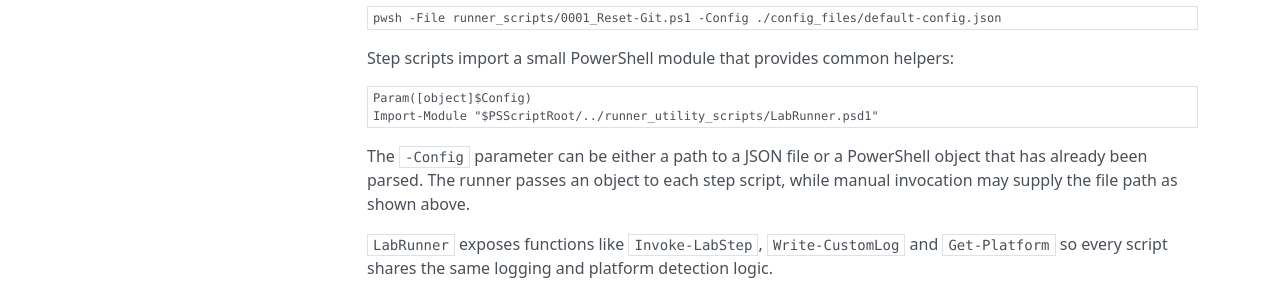
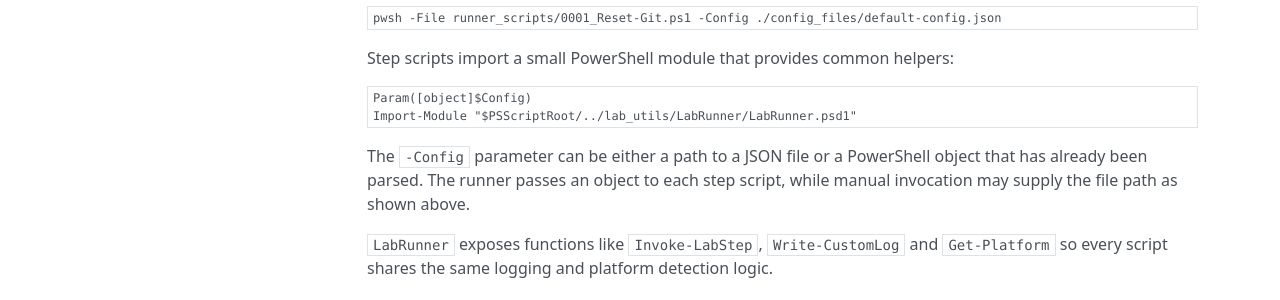
Before and after one commit to wizzense/opentofu-lab-automation, an MkDocs documentation site: the page built from docs/runner.md, in a window 1280 px wide and 900 px high, scrolled down 890 px. Shown: the part 517-817 px from the top of the window. Built offline with MkDocs 1.6.1, drawn with Linux system fonts in a browser that asks for light colours; nearby versions of some CDN libraries.

Commit message:
docs: update runner example

````diff
--- a/docs/runner.md
+++ b/docs/runner.md
@@ -74,7 +74,7 @@ Step scripts import a small PowerShell module that provides common helpers:
 
 ```powershell
 Param([object]$Config)
-Import-Module "$PSScriptRoot/../runner_utility_scripts/LabRunner.psd1"
+Import-Module "$PSScriptRoot/../lab_utils/LabRunner/LabRunner.psd1"
 ```
 
 The `-Config` parameter can be either a path to a JSON file or a
````
